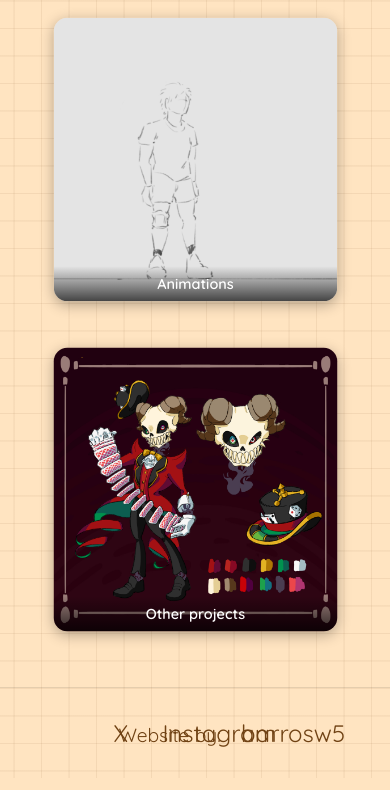
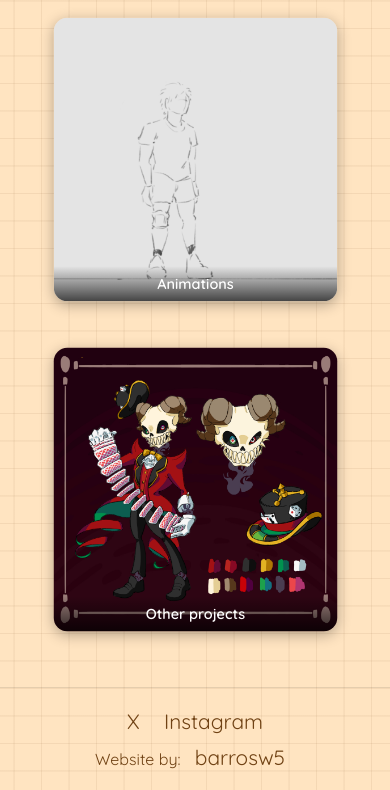
Before and after one commit to barrosw5/Portfolio-xavi_lwl, a plain HTML site: page index.html in a window 390 px wide. Shown: the part 1360-2150 px from the top of the page. Drawn offline with Linux system fonts and the light colour scheme.

Commit message:
Add responsive styles for footer section
Introduced new CSS rules for the .footer, .footer-right, and .footer a classes to improve layout and appearance on responsive screens. Footer elements are now centered and styled for better readability and accessibility.

```diff
--- a/css/style.css
+++ b/css/style.css
@@ -454,4 +454,22 @@ body {
     .category-box, .hidden-gallery .art-item { max-width: 90%; }
     .box-overlay { font-size: 1rem; padding: 0.6rem 0; }
     .hidden-gallery .art-item { width: 200px; }
+    .footer {
+        display: flex;
+        flex-direction: column;
+        align-items: center;
+        text-align: center;
+        padding: 20px 0;
+    }
+    .footer-right {
+        position: static;
+        transform: none;
+        margin-top: 10px;
+        font-size: 1rem;
+        color: #704214;
+    }
+    .footer a {
+        font-size: 1.3rem;
+        margin: 0 10px;
+    }
 }
```
